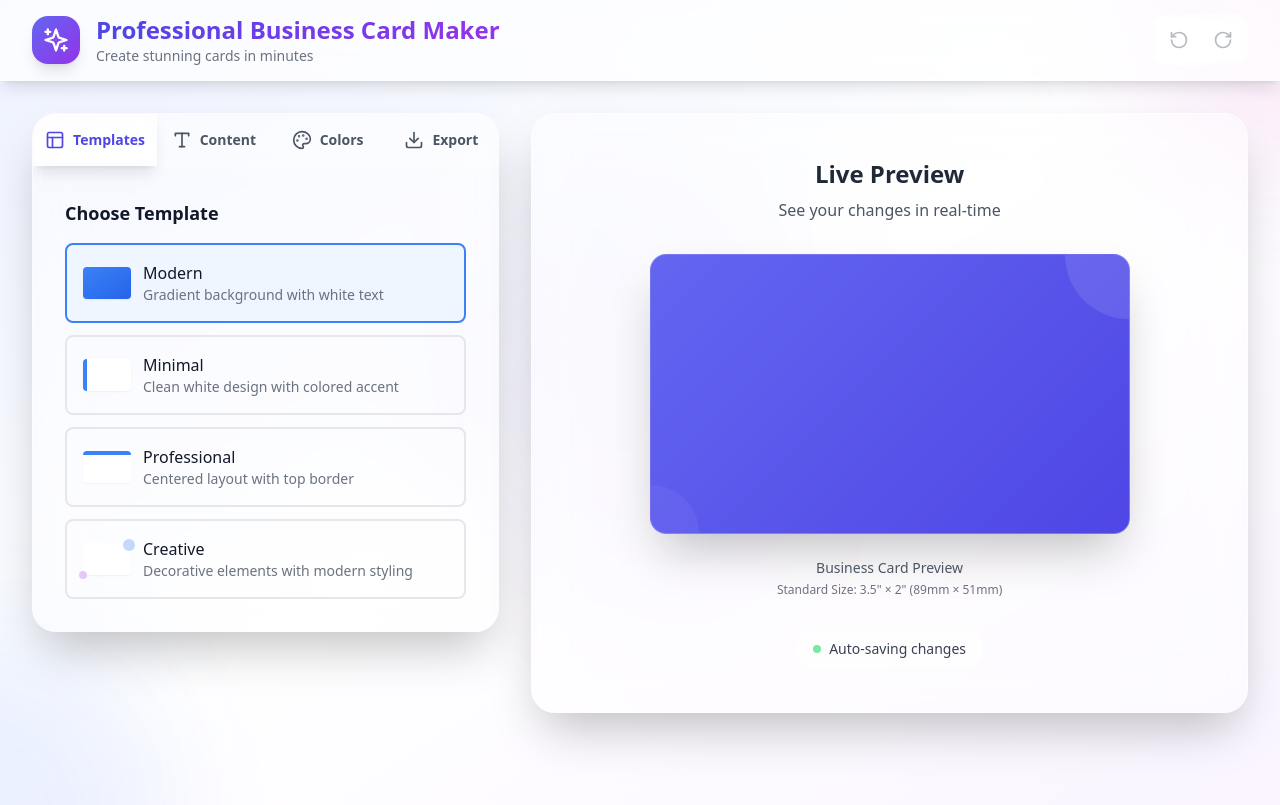
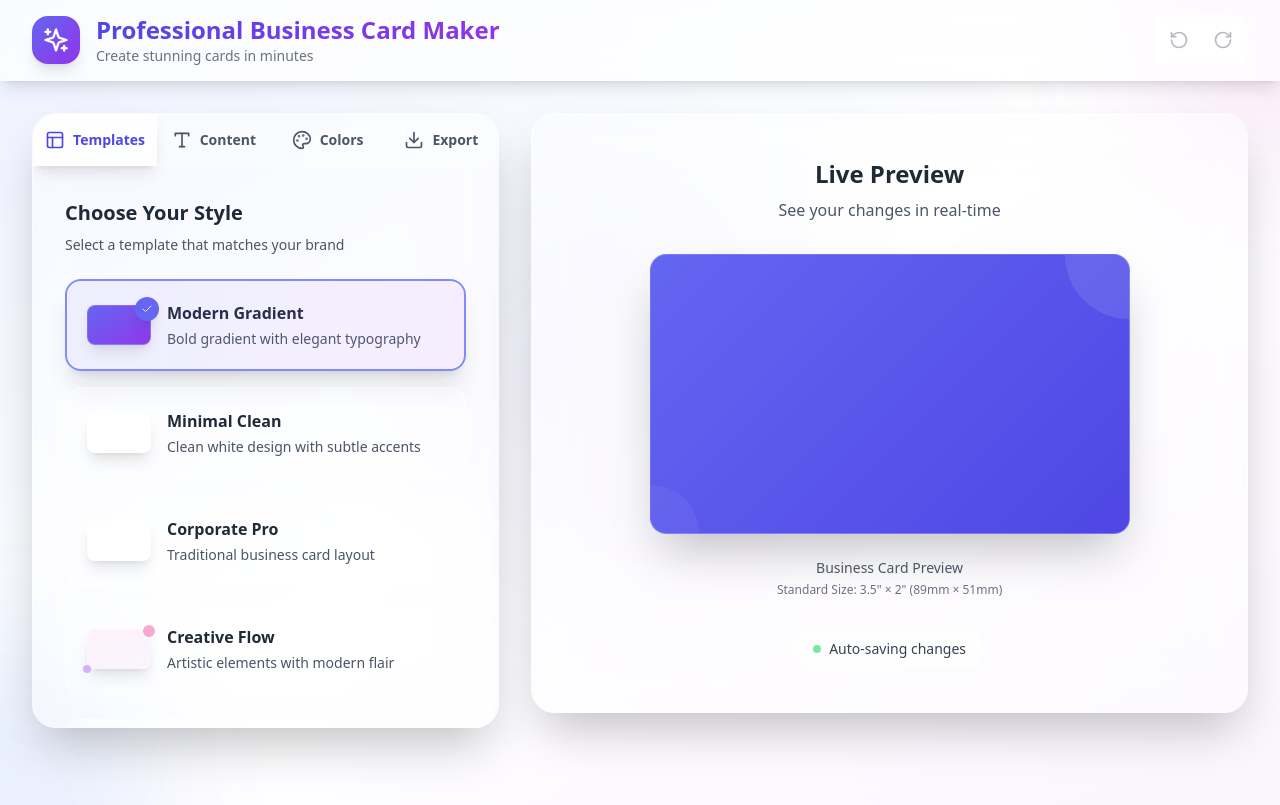
Before and after one commit to bhairvi12/ProfessionalCardMaker, a React (Vite) app: page / in a window 1280 px wide. Built offline with nearby package versions, Linux system fonts and the light colour scheme.

Commit message:
update template selector to support new card preview layouts

```diff
--- a/src/components/TemplateSelector.tsx
+++ b/src/components/TemplateSelector.tsx
@@ -1,4 +1,5 @@
 import React from 'react';
+import { Check } from 'lucide-react';
 
 interface TemplateSelectorProps {
   selectedTemplate: string;
@@ -12,62 +13,91 @@ const TemplateSelector: React.FC<TemplateSelectorProps> = ({
   const templates = [
     {
       id: 'modern',
-      name: 'Modern',
-      description: 'Gradient background with white text',
-      preview: 'bg-gradient-to-br from-blue-500 to-blue-600 text-white',
+      name: 'Modern Gradient',
+      description: 'Bold gradient with elegant typography',
+      preview: 'bg-gradient-to-br from-indigo-500 to-purple-600 text-white',
+      accent: 'from-indigo-500 to-purple-600',
     },
     {
       id: 'minimal',
-      name: 'Minimal',
-      description: 'Clean white design with colored accent',
-      preview: 'bg-white border-l-4 border-blue-500 text-gray-800',
+      name: 'Minimal Clean',
+      description: 'Clean white design with subtle accents',
+      preview: 'bg-white border-l-4 border-indigo-500 text-gray-800',
+      accent: 'from-indigo-500 to-indigo-600',
     },
     {
       id: 'professional',
-      name: 'Professional',
-      description: 'Centered layout with top border',
-      preview: 'bg-white border-t-4 border-blue-500 text-gray-800',
+      name: 'Corporate Pro',
+      description: 'Traditional business card layout',
+      preview: 'bg-white border-t-4 border-blue-600 text-gray-800',
+      accent: 'from-blue-600 to-blue-700',
     },
     {
       id: 'creative',
-      name: 'Creative',
-      description: 'Decorative elements with modern styling',
-      preview: 'bg-white text-gray-800 relative',
+      name: 'Creative Flow',
+      description: 'Artistic elements with modern flair',
+      preview: 'bg-gradient-to-br from-pink-50 to-purple-50 text-gray-800',
+      accent: 'from-pink-500 to-purple-600',
     },
   ];
 
   return (
-    <div className="space-y-4">
-      <h3 className="text-lg font-semibold text-gray-900">Choose Template</h3>
-      <div className="grid grid-cols-1 gap-3">
+    <div className="space-y-6">
+      <div>
+        <h3 className="text-lg sm:text-xl font-bold text-gray-800 mb-2">Choose Your Style</h3>
+        <p className="text-gray-600 text-sm">Select a template that matches your brand</p>
+      </div>
+
+      <div className="grid grid-cols-1 sm:grid-cols-2 lg:grid-cols-1 gap-3 sm:gap-4">
         {templates.map((template) => (
           <button
             key={template.id}
             onClick={() => onTemplateChange(template.id)}
-            className={`p-4 rounded-lg border-2 text-left transition-all hover:shadow-md ${
+            className={`group relative p-4 sm:p-5 rounded-xl sm:rounded-2xl border-2 text-left transition-all duration-300 hover:scale-[1.02] ${
               selectedTemplate === template.id
-                ? 'border-blue-500 bg-blue-50'
-                : 'border-gray-200 hover:border-gray-300'
+                ? 'border-indigo-400 bg-white/60 backdrop-blur-sm shadow-xl'
+                : 'border-white/30 bg-white/20 hover:border-white/50 hover:bg-white/40'
             }`}
           >
-            <div className="flex items-center space-x-3">
-              <div
-                className={`w-12 h-8 rounded ${template.preview} flex-shrink-0 shadow-sm`}
-              >
-                {template.id === 'creative' && (
-                  <>
-                    <div className="absolute top-0 right-0 w-3 h-3 bg-blue-500 rounded-full opacity-30 transform translate-x-1 -translate-y-1" />
-                    <div className="absolute bottom-0 left-0 w-2 h-2 bg-purple-500 rounded-full opacity-30 transform -translate-x-1 translate-y-1" />
-                  </>
+            <div className="flex items-center space-x-3 sm:space-x-4">
+              <div className="relative">
+                <div
+                  className={`w-12 h-8 sm:w-16 sm:h-10 rounded-md sm:rounded-lg ${template.preview} flex-shrink-0 shadow-lg border border-white/20`}
+                >
+                  {template.id === 'creative' && (
+                    <>
+                      <div className="absolute top-0 right-0 w-2 h-2 sm:w-3 sm:h-3 bg-pink-400 rounded-full opacity-60 transform translate-x-1 -translate-y-1" />
+                      <div className="absolute bottom-0 left-0 w-1.5 h-1.5 sm:w-2 sm:h-2 bg-purple-400 rounded-full opacity-60 transform -translate-x-1 translate-y-1" />
+                    </>
+                  )}
+                </div>
+                {selectedTemplate === template.id && (
+                  <div className="absolute -top-1 -right-1 sm:-top-2 sm:-right-2 w-5 h-5 sm:w-6 sm:h-6 bg-indigo-500 rounded-full flex items-center justify-center shadow-lg">
+                    <Check className="w-2.5 h-2.5 sm:w-3 sm:h-3 text-white" />
+                  </div>
                 )}
               </div>
+
               <div className="flex-1">
-                <h4 className="font-medium text-gray-900">{template.name}</h4>
-                <p className="text-sm text-gray-500">{template.description}</p>
+                <h4 className="text-sm sm:text-base font-semibold text-gray-800 mb-1 group-hover:text-indigo-600 transition-colors">
+                  {template.name}
+                </h4>
+                <p className="text-xs sm:text-sm text-gray-600">{template.description}</p>
               </div>
             </div>
+
+            {selectedTemplate === template.id && (
+              <div className="absolute inset-0 rounded-2xl bg-gradient-to-r from-indigo-500/10 to-purple-500/10 pointer-events-none" />
+            )}
           </button>
         ))}
+      </div>
+
+      <div className="bg-white/30 backdrop-blur-sm rounded-xl sm:rounded-2xl p-3 sm:p-4 border border-white/30">
+        <h4 className="font-semibold text-gray-800 mb-2">💡 Pro Tip</h4>
+        <p className="text-xs sm:text-sm text-gray-600">
+          Each template is fully customizable. Choose the one that best fits your style, then personalize colors and fonts.
+        </p>
       </div>
     </div>
   );
```
